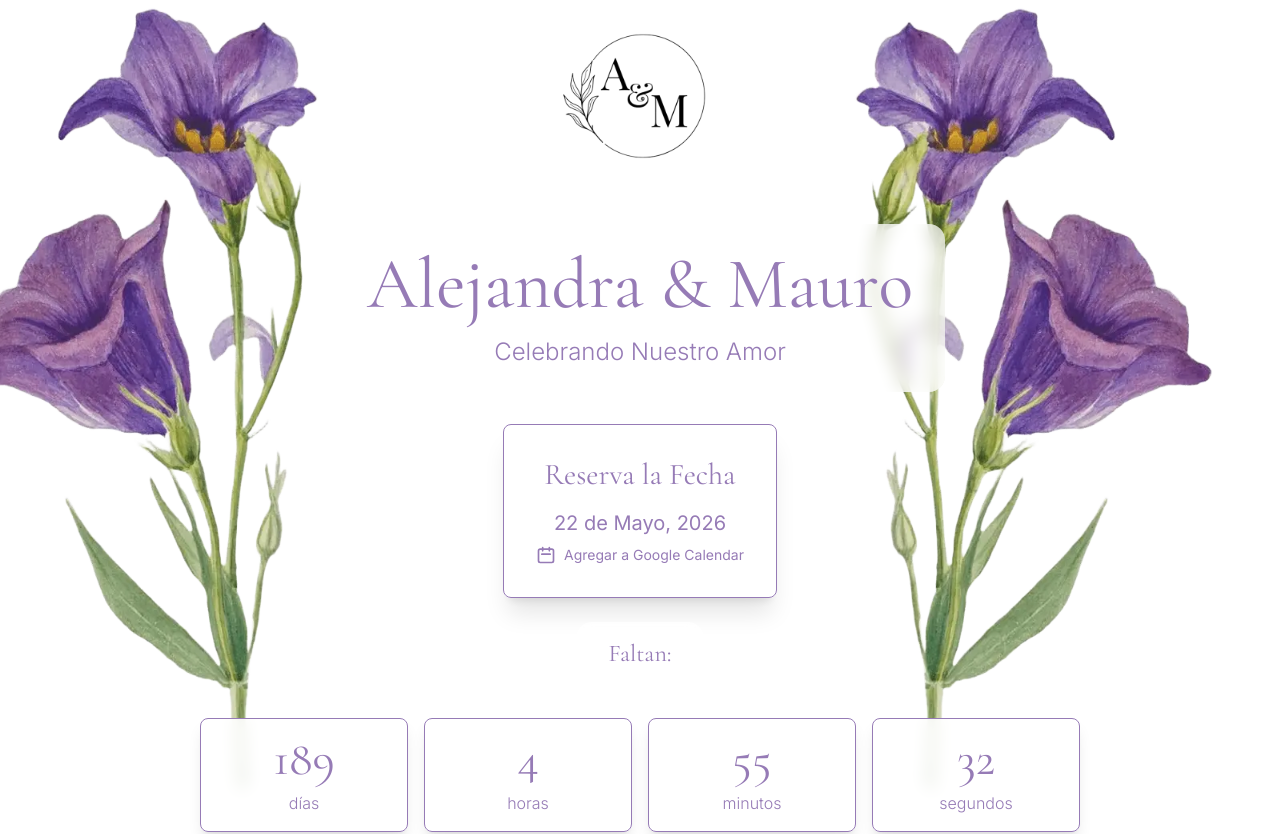
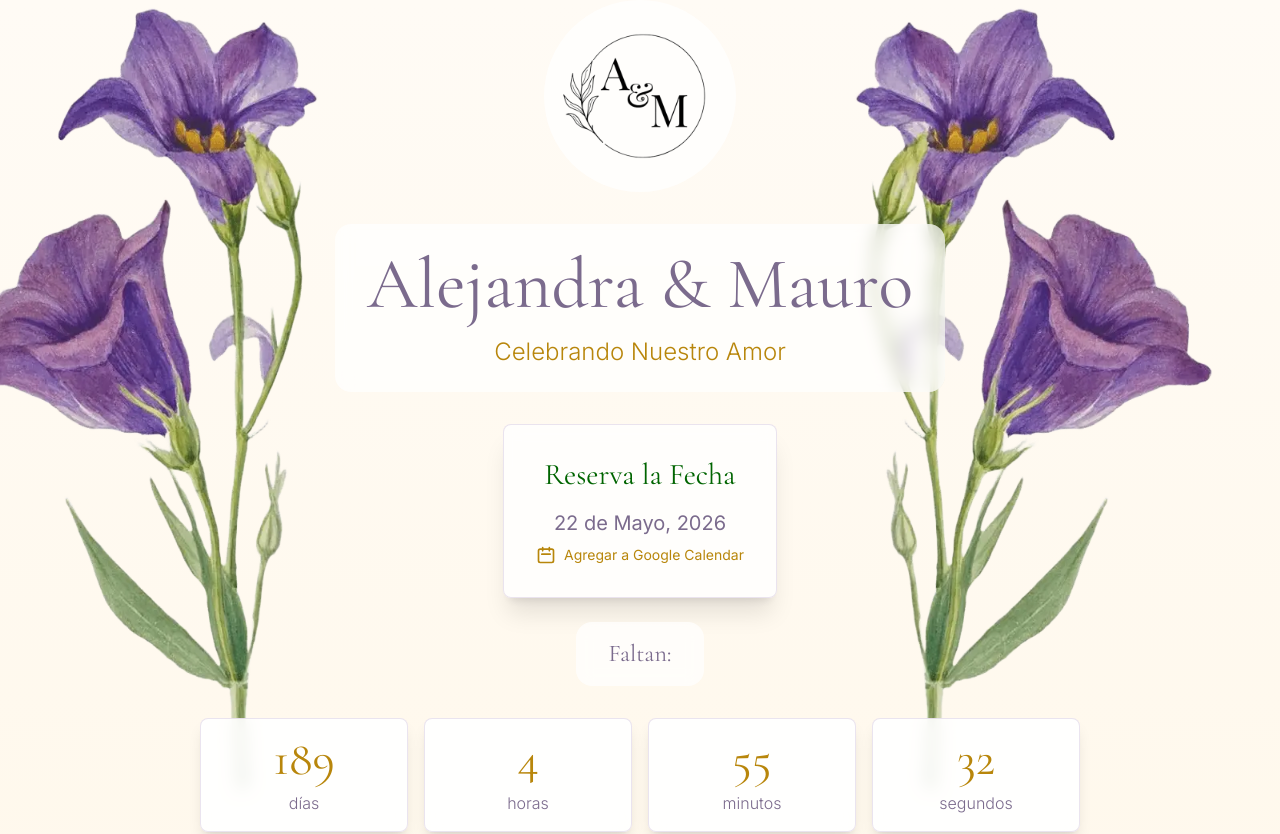
Before and after one commit to EdgarIvanEspinoza/alejandraymauro, a Next.js app: page / in a window 1280 px wide. Shown: the top 834 px of the page. Built offline with nearby package versions, Linux system fonts and the light colour scheme.

Commit message:
Enhance styling with new color variables and background gradients in CSS and Tailwind configuration

```diff
--- a/app/globals.css
+++ b/app/globals.css
@@ -1,5 +1,29 @@
 @import url("https://fonts.googleapis.com/css2?family=Cormorant+Garamond:wght@300;400;500;600&family=Inter:wght@300;400;500&display=swap");
 @import "tailwindcss";
+
+@theme {
+  --color-lavender-light: #e6e6fa;
+  --color-lavender: #967bb6;
+  --color-lavender-dark: #7b6b8d;
+
+  --color-gold-light: #ffd700;
+  --color-gold: #daa520;
+  --color-gold-dark: #b8860b;
+
+  --color-forest-light: #90ee90;
+  --color-forest: #228b22;
+  --color-forest-dark: #006400;
+
+  --color-cream-light: #fffbf5;
+  --color-cream: #fff5e1;
+  --color-cream-dark: #faebd7;
+
+  --background-image-cream-gradient: linear-gradient(
+    to bottom,
+    #fffbf5,
+    #fff5e1
+  );
+}
 
 :root {
   --background: #ffffff;
@@ -12,7 +36,7 @@ html {
 }
 
 body {
-  background: var(--background);
+  background: #fff5e1;
   color: var(--foreground);
 }
 
--- a/app/page.tsx
+++ b/app/page.tsx
@@ -6,7 +6,7 @@ import WelcomeForm from "./components/WelcomeForm";
 
 export default function Home() {
   return (
-    <div className="min-h-screen bg-linear-to-b from-lavender-light to-white relative overflow-x-hidden">
+    <div className="min-h-screen bg-cream-gradient relative overflow-x-hidden">
       <FloralDecoration />
       {/* Hero Section */}
       <main className="container mx-auto px-4">
--- a/tailwind.config.js
+++ b/tailwind.config.js
@@ -23,6 +23,17 @@ module.exports = {
           DEFAULT: '#228B22',
           dark: '#006400',
         },
+        cream: {
+          light: '#FFF5E1',
+          DEFAULT: '#FAEBD7',
+          dark: '#F5DEB3',
+        },
+      },
+      backgroundImage: {
+        'linear-to-b': 'linear-gradient(to bottom, var(--tw-gradient-stops))',
+        'linear-to-t': 'linear-gradient(to top, var(--tw-gradient-stops))',
+        'linear-to-r': 'linear-gradient(to right, var(--tw-gradient-stops))',
+        'linear-to-l': 'linear-gradient(to left, var(--tw-gradient-stops))',
       },
     },
   },
```
